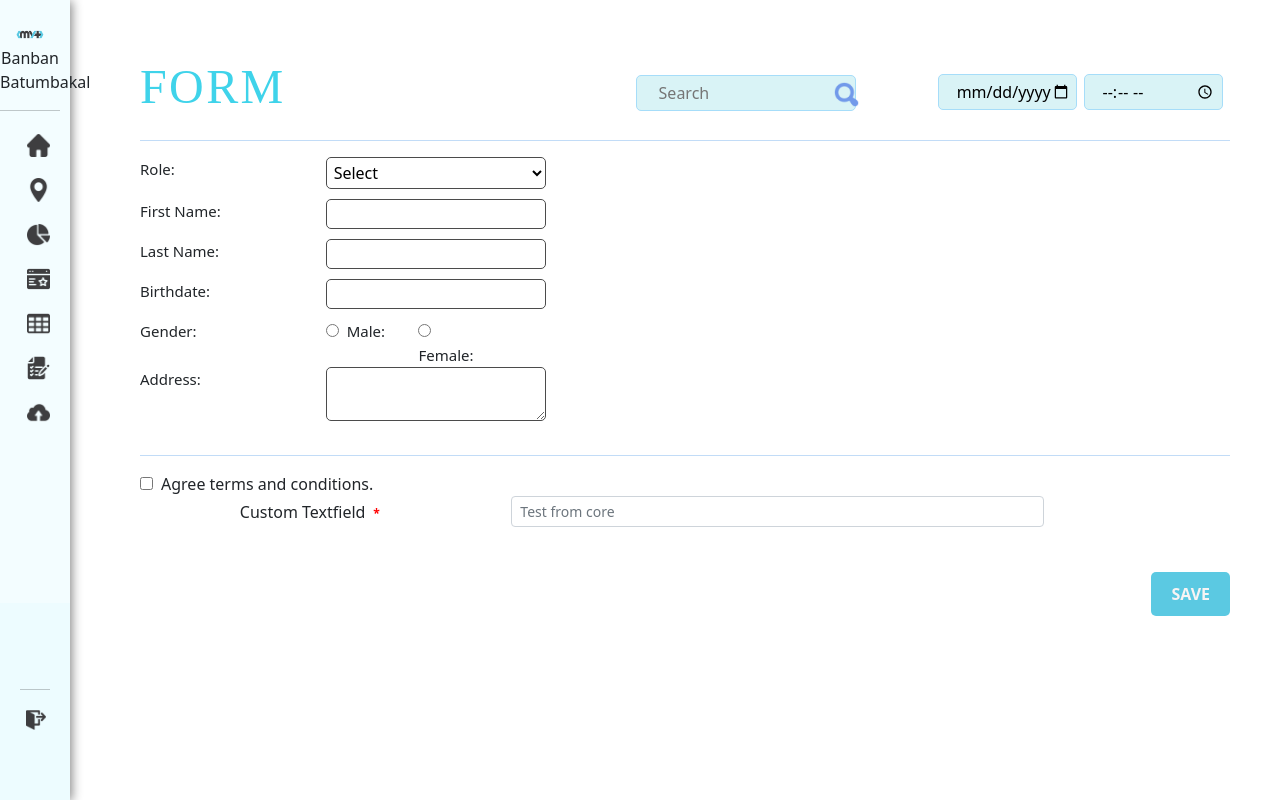
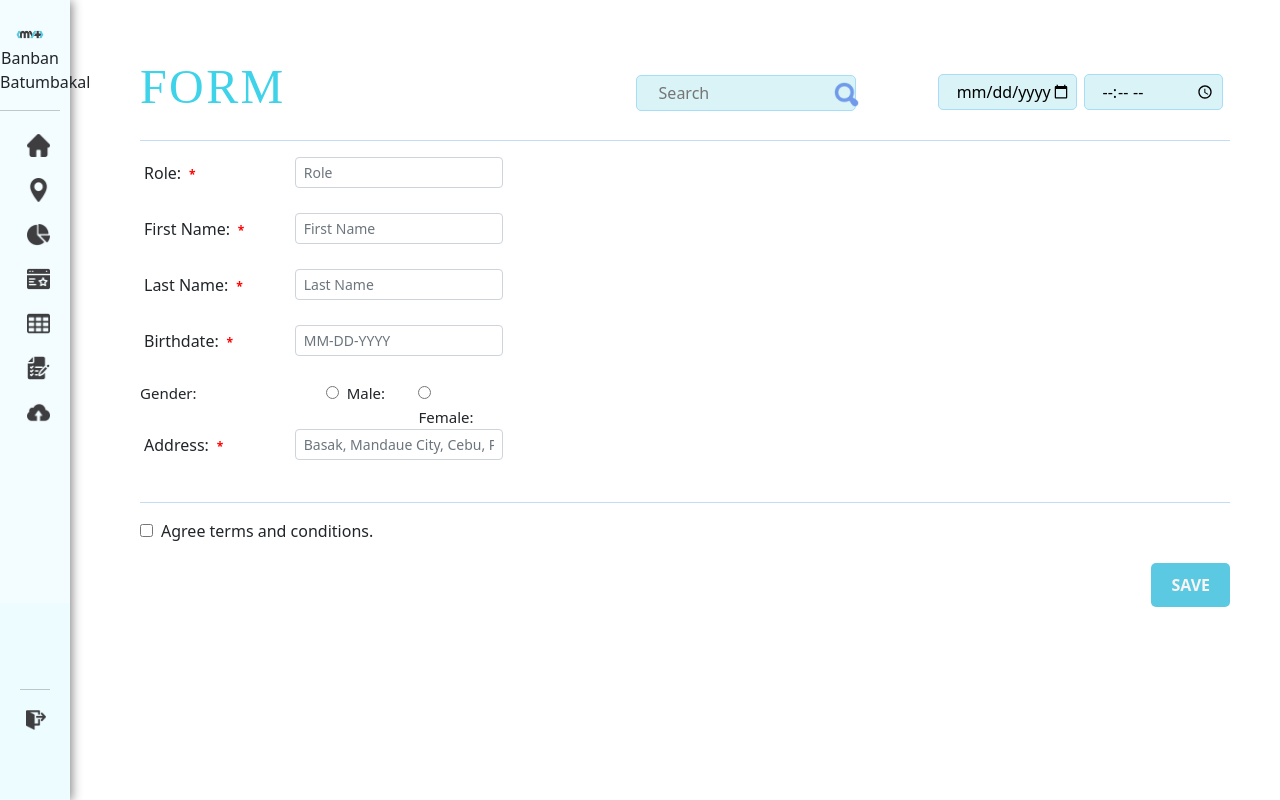
Before and after one commit to vanessa-myt/sample-project, a React (Create React App) app: page /form in a window 1280 px wide. Built offline with nearby package versions, Linux system fonts and the light colour scheme.

Commit message:
Applied Input text component to form screen

```diff
--- a/src/Pages/Forms/Form.jsx
+++ b/src/Pages/Forms/Form.jsx
@@ -49,39 +49,28 @@ function Form() {
             </Row>
             <hr className='hr-line'/>
             <Row>
-                <Col xs='2' className='left'>
-                    <label className='forms-text'>Role: </label>
+                <Col xs='5' className='left'>
+                    <TextField required={true} size={'sm'} formLabel={'Role:'} placeholder={'Role'}/>
                 </Col>
-                <Col xs='5' className='left'>
-                    <select className='form-dropdown'>
-                        <option>Select</option>
-                        <option>All</option>
-                    </select>
-                </Col>
+                <Col xs='2' className='left'></Col>
             </Row>
             <Row>
-                <Col xs='2' className='left'>
-                    <label className='forms-text'>First Name: </label>
+            <   Col xs='5' className='left'>
+                    <TextField required={true} size={'sm'} formLabel={'First Name:'} placeholder={'First Name'}/>
                 </Col>
-                <Col xs='5' className='left'>
-                    <input type="text" className='form-input-text'></input>
-                </Col>
+                <Col xs='2' className='left'></Col>
             </Row>
             <Row>
-                <Col xs='2' className='left'>
-                    <label className='forms-text'>Last Name: </label>
+            <Col xs='5' className='left'>
+                    <TextField required={true} size={'sm'} formLabel={'Last Name:'} placeholder={'Last Name'}/>
                 </Col>
-                <Col xs='5' className='left'>
-                    <input type="text" className='form-input-text'></input>
-                </Col>
+                <Col xs='2' className='left'></Col>
             </Row>
             <Row>
-                <Col xs='2' className='left'>
-                    <label className='forms-text'>Birthdate: </label>
+                <Col xs='5' className='left'>
+                    <TextField required={true} size={'sm'} formLabel={'Birthdate:'} placeholder={'MM-DD-YYYY'}/>
                 </Col>
-                <Col xs='5' className='left'>
-                    <input type="text" className='form-input-text'></input>
-                </Col>
+                <Col xs='2' className='left'></Col>
             </Row>
             <Row>
                 <Col xs='2' className='left'>
@@ -97,12 +86,10 @@ function Form() {
                 </Col>
             </Row>
             <Row>
-                <Col xs='2' className='left'>
-                    <label className='forms-text'>Address: </label>
+                <Col xs='5' className='left'>
+                    <TextField required={true} size={'sm'} formLabel={'Address:'} placeholder={'Basak, Mandaue City, Cebu, Philippines'}/>
                 </Col>
-                <Col xs='5' className='left'>
-                    <textarea type="text" className='form-input-text'></textarea>
-                </Col>
+                <Col xs='2' className='left'></Col>
             </Row>
             <hr className='hr-line'/>
             <Row className="left">
@@ -111,13 +98,6 @@ function Form() {
                         Agree terms and conditions.
                 </label>
             </Row>
-
-                <TextField
-                required={true}
-                size={'sm'}
-                formLabel={'Custom Textfield'}
-                placeholder={'Test from core'}/>
-
             <Row>
                 <Col className='right'>
                     <button className='save-btn'>SAVE</button>
```
